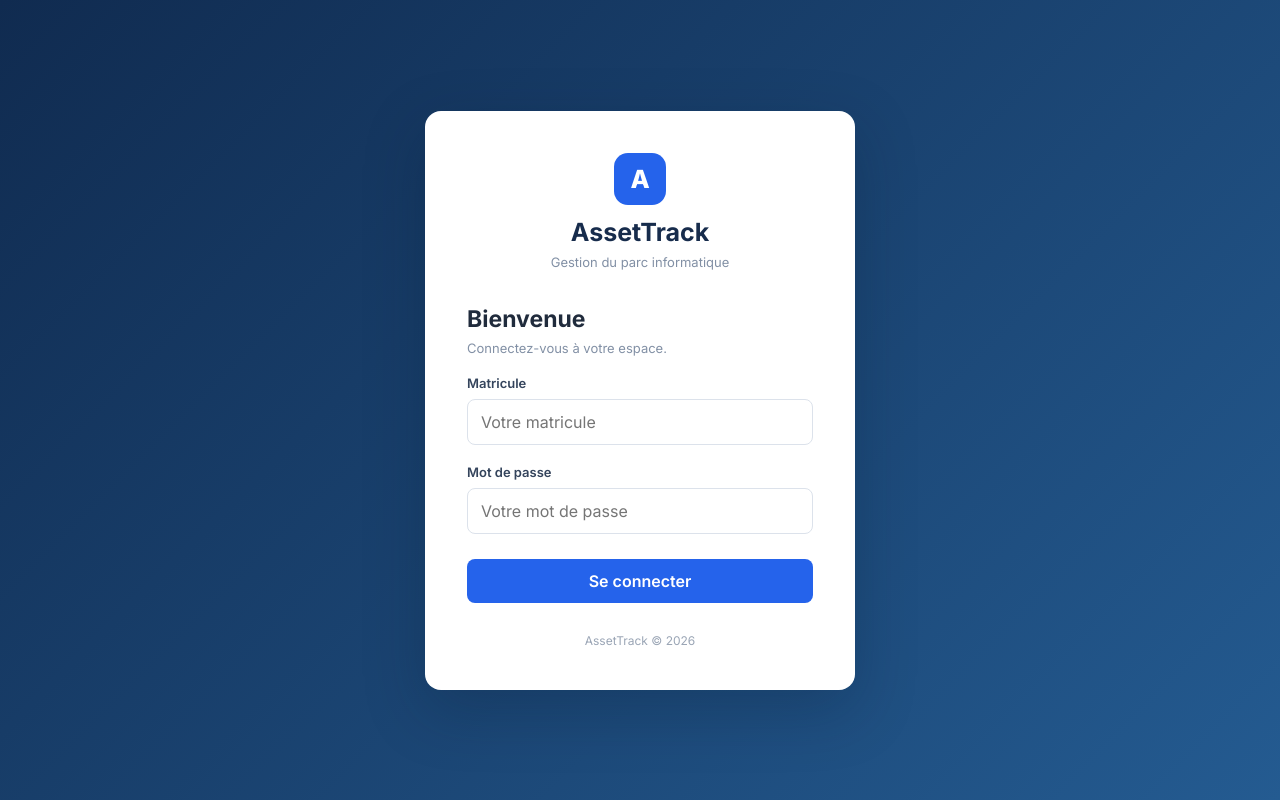
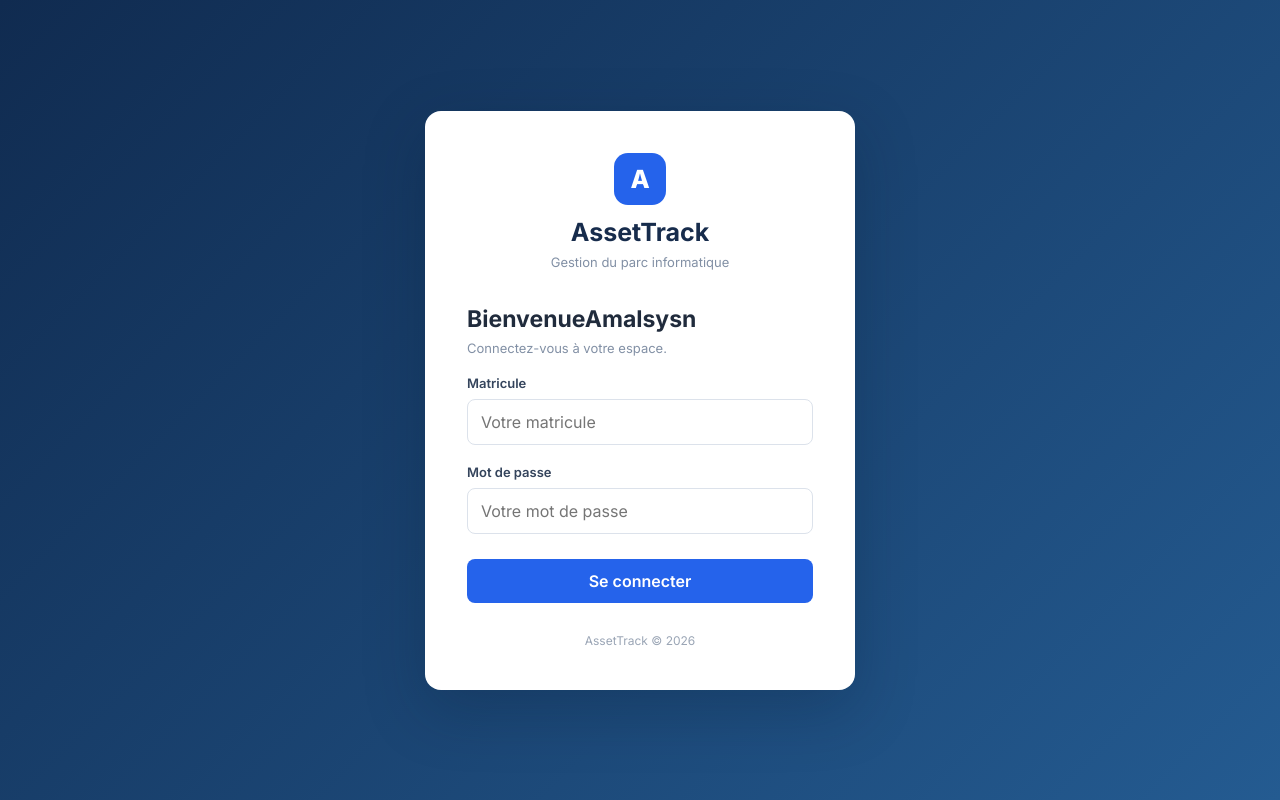
Before and after one commit to amal-boubakri/AssetTrack-dev, a React app in the folder frontend/: page /login in a window 1280 px wide. Built offline with nearby package versions, Linux system fonts and the light colour scheme; no server answers; the HTML template or start-up script is replaced by a standard one.

Commit message:
modif login

```diff
--- a/frontend/src/pages/Login.jsx
+++ b/frontend/src/pages/Login.jsx
@@ -59,7 +59,7 @@ export default function Login() {
           <p>Gestion du parc informatique</p>
         </div>
 
-        <h2>Bienvenue</h2>
+        <h2>BienvenueAmalsysn</h2>
         <p className="subtitle">Connectez-vous à votre espace.</p>
 
         <form onSubmit={handleLogin}>
```
